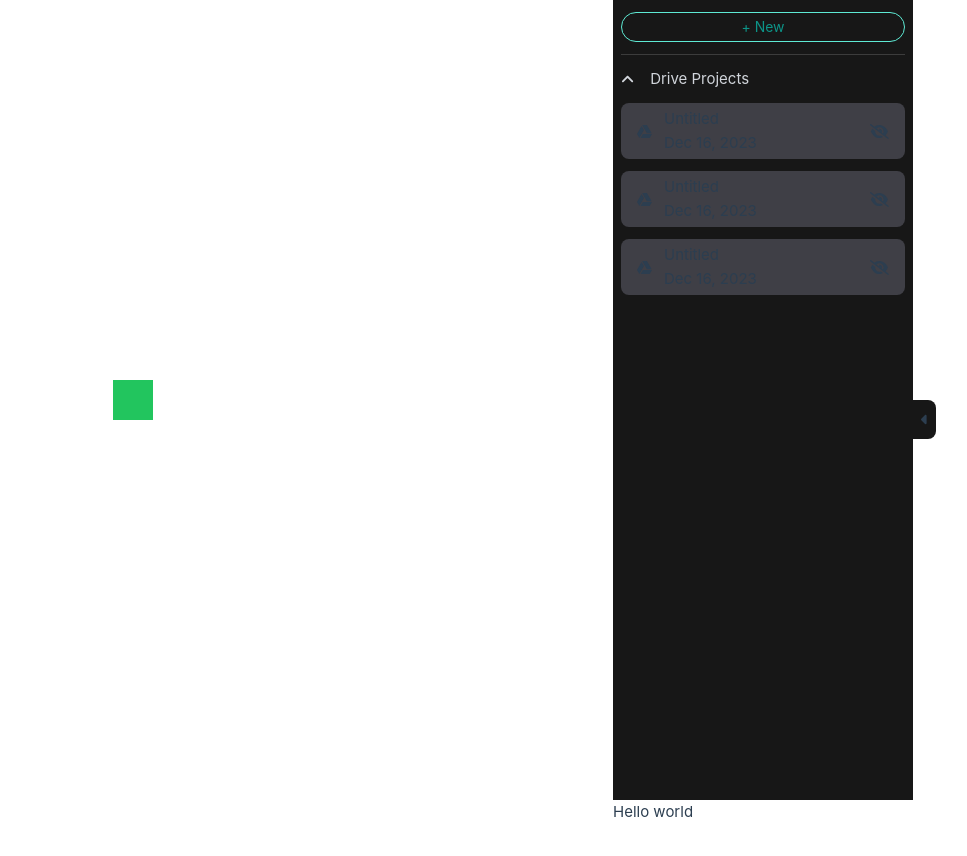
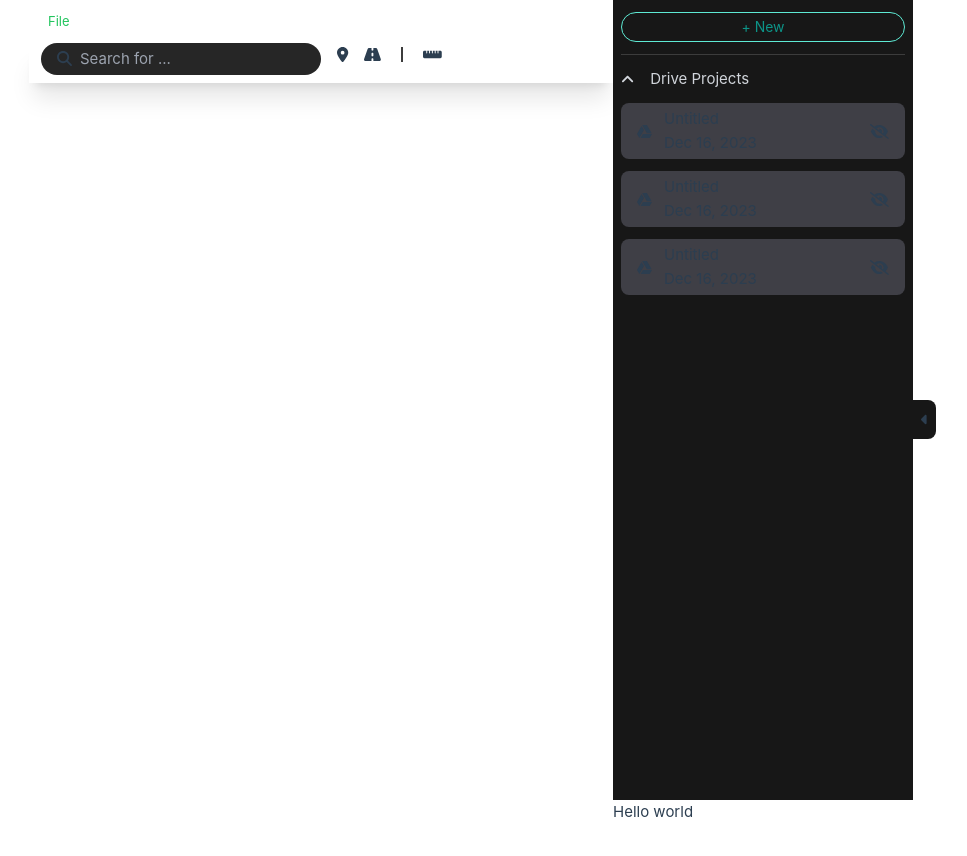
Before and after one commit to ruhulrahman/map-project, a Vue app: page / in a window 1280 px wide. Shown: the top 856 px of the page, without its empty margins (27-994 px from the left). Built offline with nearby package versions, Linux system fonts and the light colour scheme.

Commit message:
navbar added

```diff
--- a/src/App.vue
+++ b/src/App.vue
@@ -1,83 +1,13 @@
 <script setup lang="ts">
 import { RouterLink, RouterView } from 'vue-router'
-import HelloWorld from './components/HelloWorld.vue'
+import NavBar from './components/NavBar.vue';
 </script>
 
 <template>
-  <header>
-
-    <div class="bg-white">
-
-      <div class="w-10 h-10 bg-green-500"></div>
-
-    </div>
-  </header>
-
+  <NavBar/>
   <RouterView />
 </template>
 
 <style scoped>
 @import '@/style.css';
-
-header {
-  line-height: 1.5;
-  max-height: 100vh;
-}
-
-.logo {
-  display: block;
-  margin: 0 auto 2rem;
-}
-
-nav {
-  width: 100%;
-  font-size: 12px;
-  text-align: center;
-  margin-top: 2rem;
-}
-
-nav a.router-link-exact-active {
-  color: var(--color-text);
-}
-
-nav a.router-link-exact-active:hover {
-  background-color: transparent;
-}
-
-nav a {
-  display: inline-block;
-  padding: 0 1rem;
-  border-left: 1px solid var(--color-border);
-}
-
-nav a:first-of-type {
-  border: 0;
-}
-
-@media (min-width: 1024px) {
-  header {
-    display: flex;
-    place-items: center;
-    padding-right: calc(var(--section-gap) / 2);
-  }
-
-  .logo {
-    margin: 0 2rem 0 0;
-  }
-
-  header .wrapper {
-    display: flex;
-    place-items: flex-start;
-    flex-wrap: wrap;
-  }
-
-  nav {
-    text-align: left;
-    margin-left: -1rem;
-    font-size: 1rem;
-
-    padding: 1rem 0;
-    margin-top: 1rem;
-  }
-}
 </style>
```
